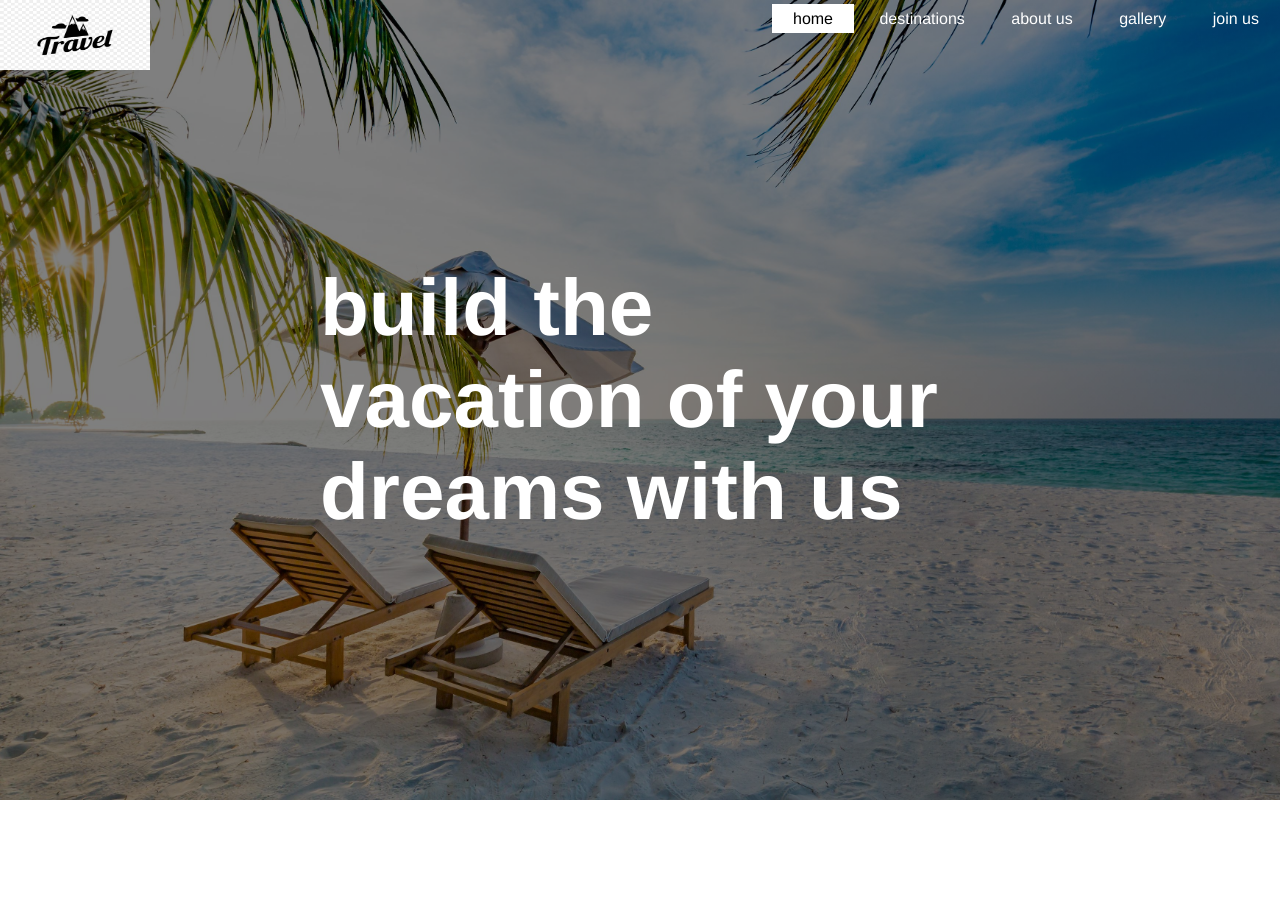
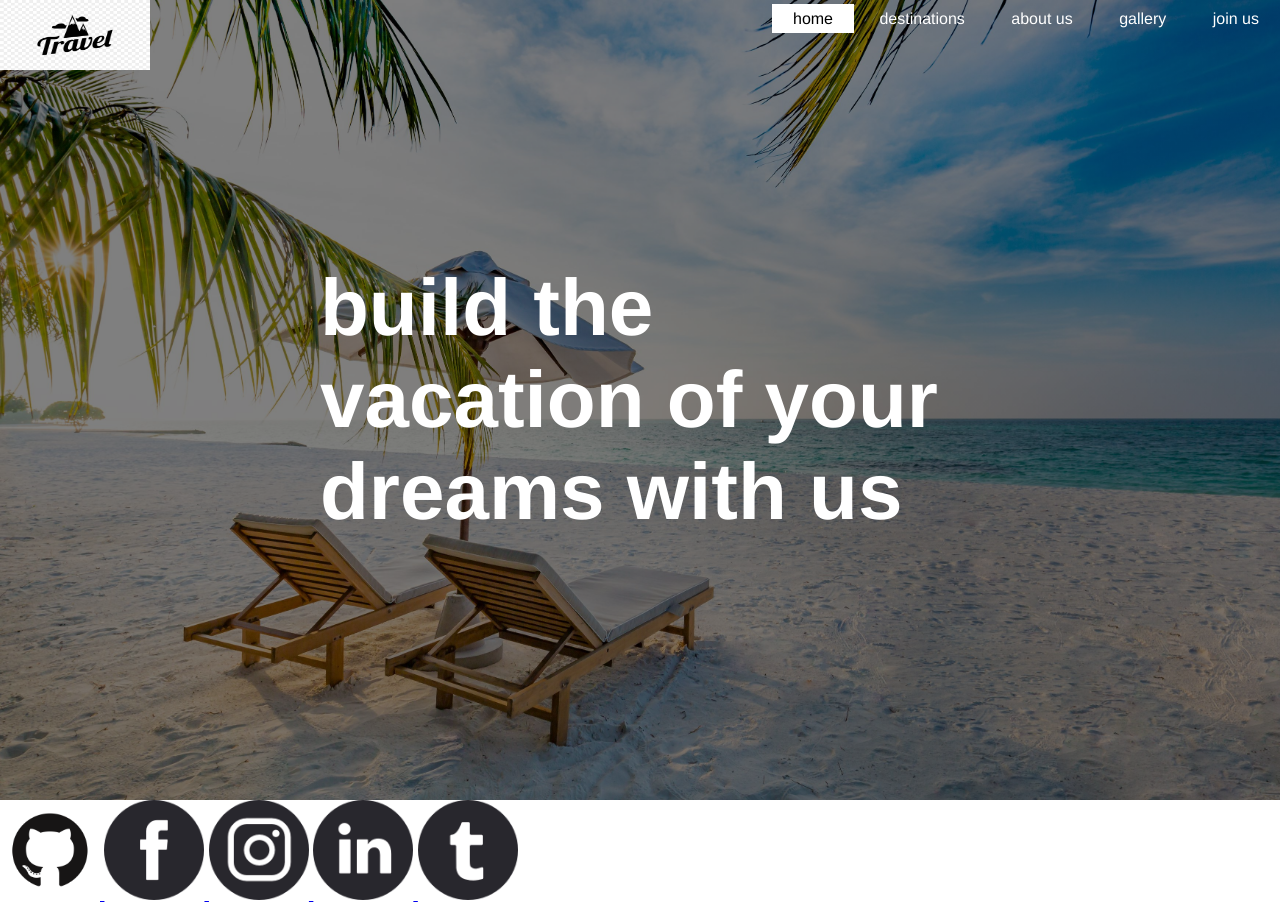
Before and after one commit to moran-aga/wiki-page, a plain HTML site: page index.html in a window 1280 px wide. Before the commit the page ends 800 px from the top, so only its background shows below. Drawn offline with Linux system fonts and the light colour scheme.

Commit message:
wiki page step 4
social media logos + links

```diff
--- a/index.html
+++ b/index.html
@@ -23,6 +23,25 @@
      <div class="title">
          <h1> build the vacation of your dreams with us</h1>
      </div>
+     </div>
     </header>
+    <footer>
+        <div class="bottom"></div>
+        <a href="https://github.com/moran-aga" target="_blank">
+            <img src="github-logo.png" alt="github-logo" style="height:100x; width:100px;">
+        </a>
+        <a href="https://www.facebook.com/" target="_blank">
+            <img src="facebook-logo.png" alt="facebook-logo" style="height:100x; width:100px;">
+        <a href="https://www.instagram.com/" target="_blank">
+            <img src="instagram-logo.png" alt="instagram-logo" style="height:100x; width:100px;">
+        </a>
+        <a href="https://www.linkedin.com/in/moran-aga-0656441ba/" target="_blank">
+            <img src="linkedin-logo.png" alt="linkedin-logo" style="height:100x; width:100px;">
+        </a>
+        <a href="https://twitter.com/twitter" target="_blank">
+            <img src="twitter-logo.png" alt="twitter-logo" style="height:100x; width:100px;">
+        </a>
+    </div>
+    </footer>
 </body>
 </html>
```
Also changed, not shown: 2.png (deleted), facebook-logo.png (added), github-logo.png (added), instagram-logo.png (added), linkedin-logo.png (added), twitter-logo.png (added).
